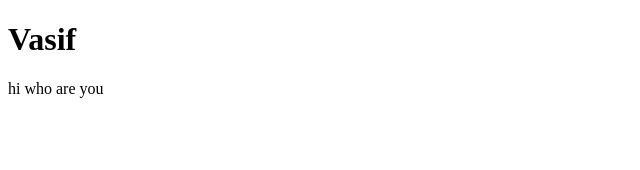
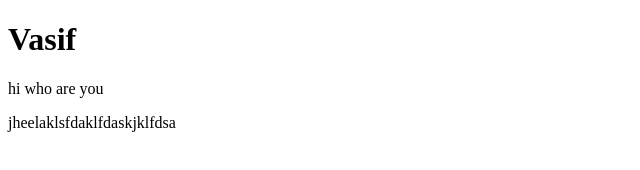
Before and after one commit to Vasif-abdulla/sample, a plain HTML site: page index.html in a window 1280 px wide. Shown: the whole page, without its empty margins (0-640 px from the left). Drawn offline with Linux system fonts and the light colour scheme.

Commit message:
hello edited

```diff
--- a/index.html
+++ b/index.html
@@ -8,5 +8,6 @@
 <body>
 	<h1>Vasif</h1>
 	<p>hi who are you</p>
+	<div>jheelaklsfdaklfdaskjklfdsa</div>
 </body>
 </html>
```
